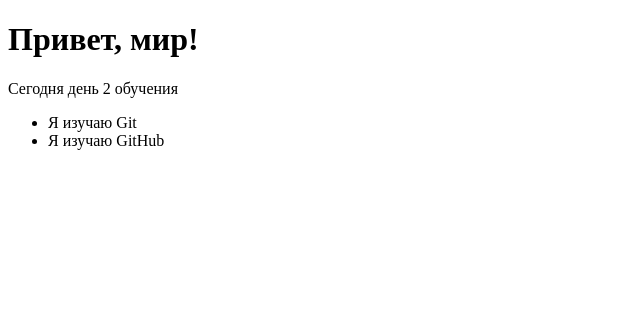
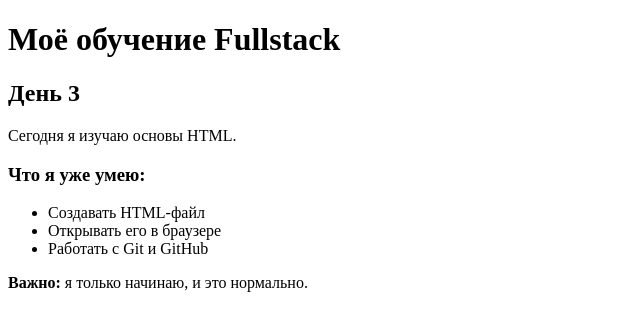
Before and after one commit to 7echen0v-boop/fullstack-learning, a plain HTML site: page index.html in a window 1280 px wide. Shown: the whole page, without its empty margins (0-640 px from the left). Drawn offline with Linux system fonts and the light colour scheme.

Commit message:
день 3: основы html

```diff
--- a/index.html
+++ b/index.html
@@ -5,14 +5,21 @@
     <title>Проверка</title>
   </head>
   <body>
-    <h1>Привет, мир!</h1>
+  <h1>Моё обучение Fullstack</h1>
+
+  <h2>День 3</h2>
+  <p>Сегодня я изучаю основы HTML.</p>
+
+  <h3>Что я уже умею:</h3>
+  <ul>
+    <li>Создавать HTML-файл</li>
+    <li>Открывать его в браузере</li>
+    <li>Работать с Git и GitHub</li>
+  </ul>
+
+  <p>
+    <strong>Важно:</strong>
+    я только начинаю, и это нормально.
+  </p>
   </body>
 </html>
-<p>Сегодня день 2 обучения</p>
-    <ul>
-      <li>Я изучаю Git</li>
-      <li>Я изучаю GitHub</li>
-    </ul>
-
-  </body>
-</html>
```
